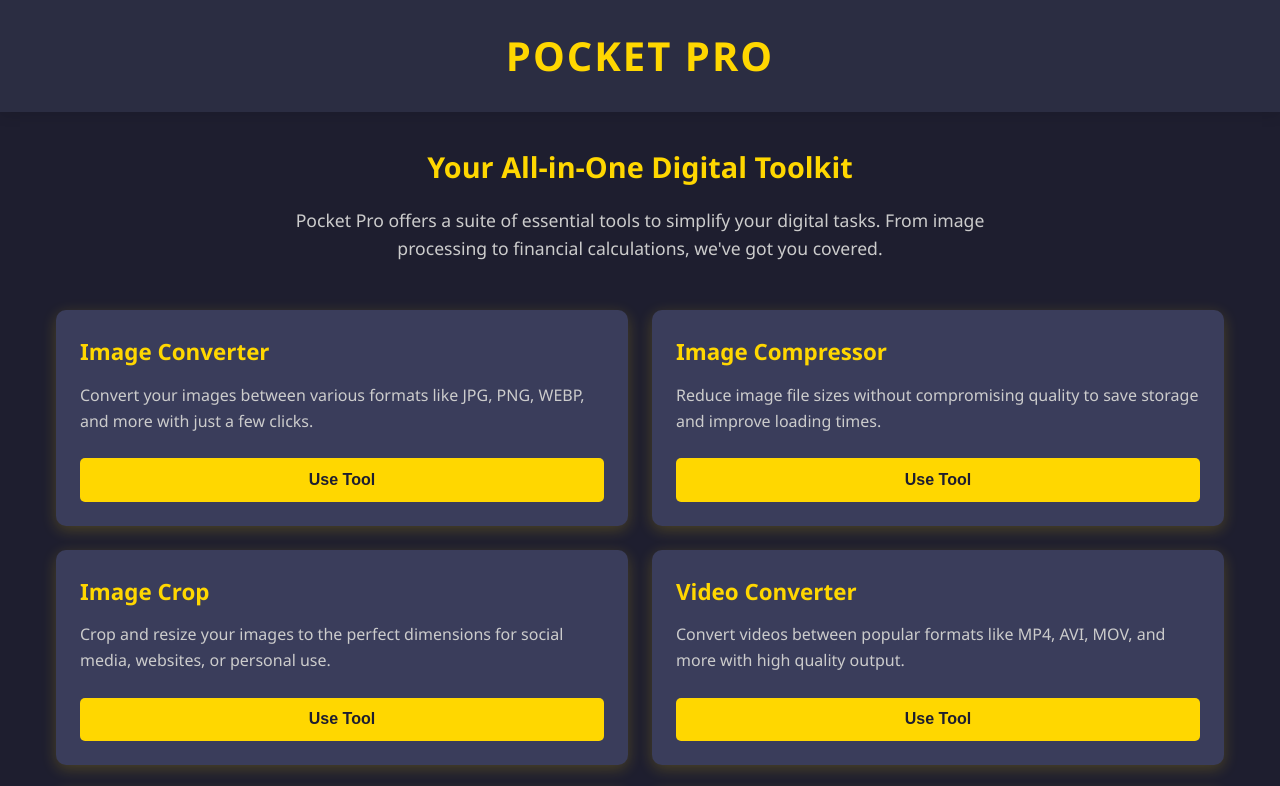
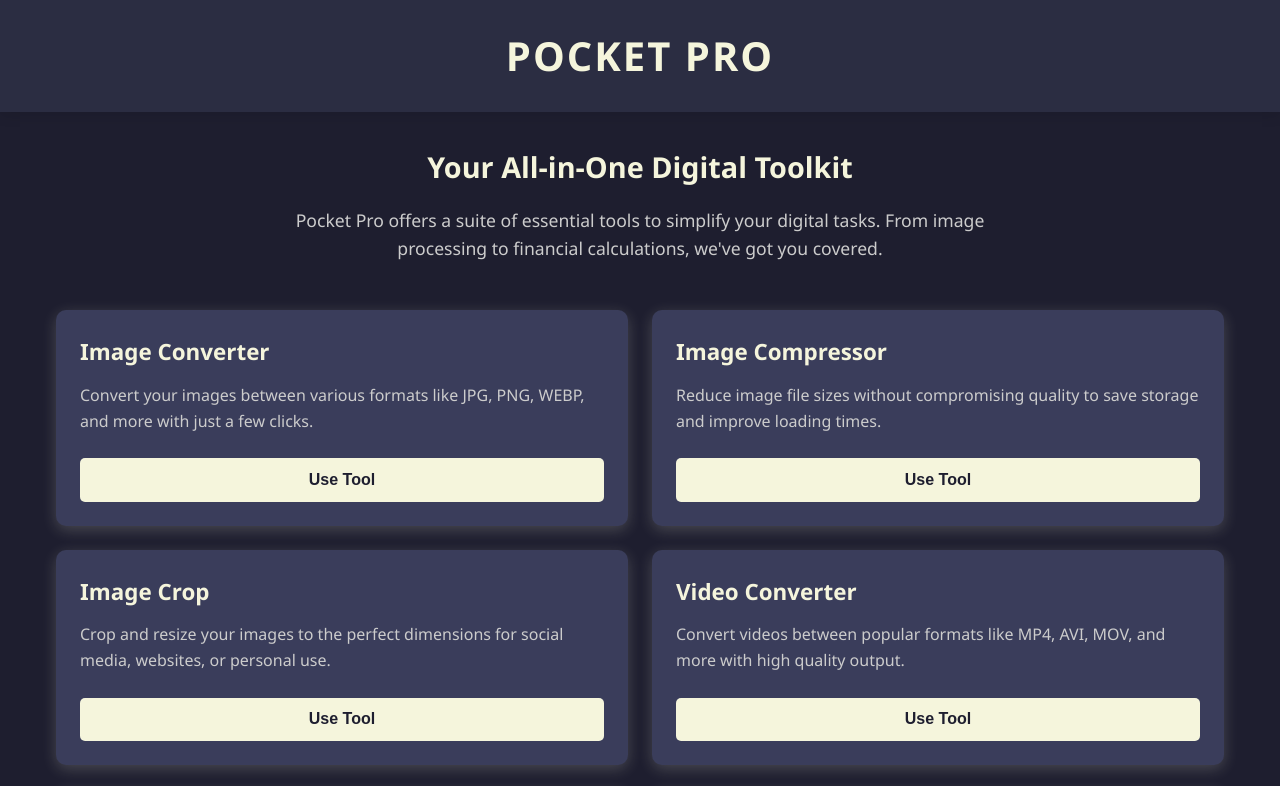
Before and after one commit to pcktpr-lgtm/pocket-pro, a plain HTML site: page index.html in a window 1280 px wide. Shown: the top 786 px of the page. Drawn offline with Linux system fonts and the light colour scheme.

Commit message:
Update index.html

```diff
--- a/index.html
+++ b/index.html
@@ -36,7 +36,7 @@
 
         h1 {
             font-size: 2.5rem;
-            color: #FFD700;
+            color: #F5F5DC; /* Cream color */
             text-transform: uppercase;
             letter-spacing: 2px;
         }
@@ -56,7 +56,7 @@
         .intro h2 {
             font-size: 1.8rem;
             margin-bottom: 1rem;
-            color: #FFD700;
+            color: #F5F5DC; /* Cream color */
         }
 
         .intro p {
@@ -78,7 +78,7 @@
             background-color: #3A3D5B;
             border-radius: 10px;
             padding: 1.5rem;
-            box-shadow: 0 4px 15px rgba(255, 215, 0, 0.2);
+            box-shadow: 0 4px 15px rgba(245, 245, 220, 0.2); /* Cream shadow */
             transition: all 0.3s ease;
             display: flex;
             flex-direction: column;
@@ -86,9 +86,9 @@
         }
 
         .tool-card:hover {
-            background-color: #FFD700;
+            background-color: #F5F5DC; /* Cream color */
             transform: translateY(-5px);
-            box-shadow: 0 8px 20px rgba(255, 215, 0, 0.3);
+            box-shadow: 0 8px 20px rgba(245, 245, 220, 0.3); /* Cream shadow */
         }
 
         .tool-card:hover h3,
@@ -99,7 +99,7 @@
         .tool-card h3 {
             font-size: 1.4rem;
             margin-bottom: 0.8rem;
-            color: #FFD700;
+            color: #F5F5DC; /* Cream color */
         }
 
         .tool-card p {
@@ -111,7 +111,7 @@
         /* Button Styles */
         .btn {
             display: inline-block;
-            background-color: #FFD700;
+            background-color: #F5F5DC; /* Cream color */
             color: #1E1E2F;
             padding: 0.8rem 1.5rem;
             border: none;
@@ -125,7 +125,7 @@
         }
 
         .btn:hover {
-            background-color: #E6C200;
+            background-color: #E8E8D0; /* Slightly darker cream */
         }
 
         /* Footer Styles */
```
